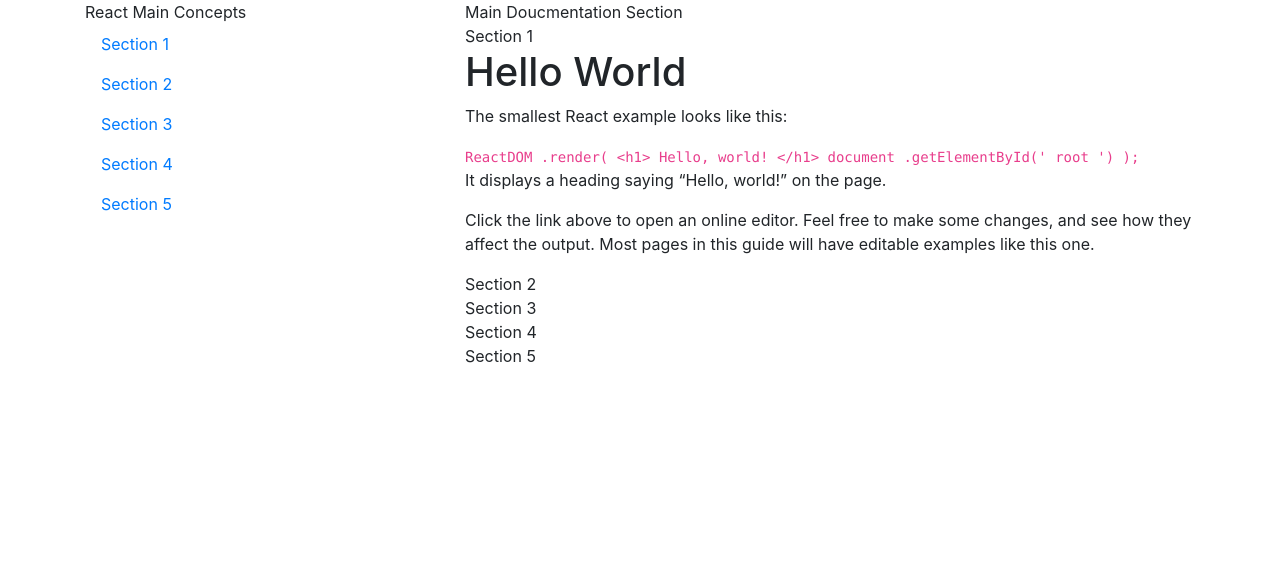
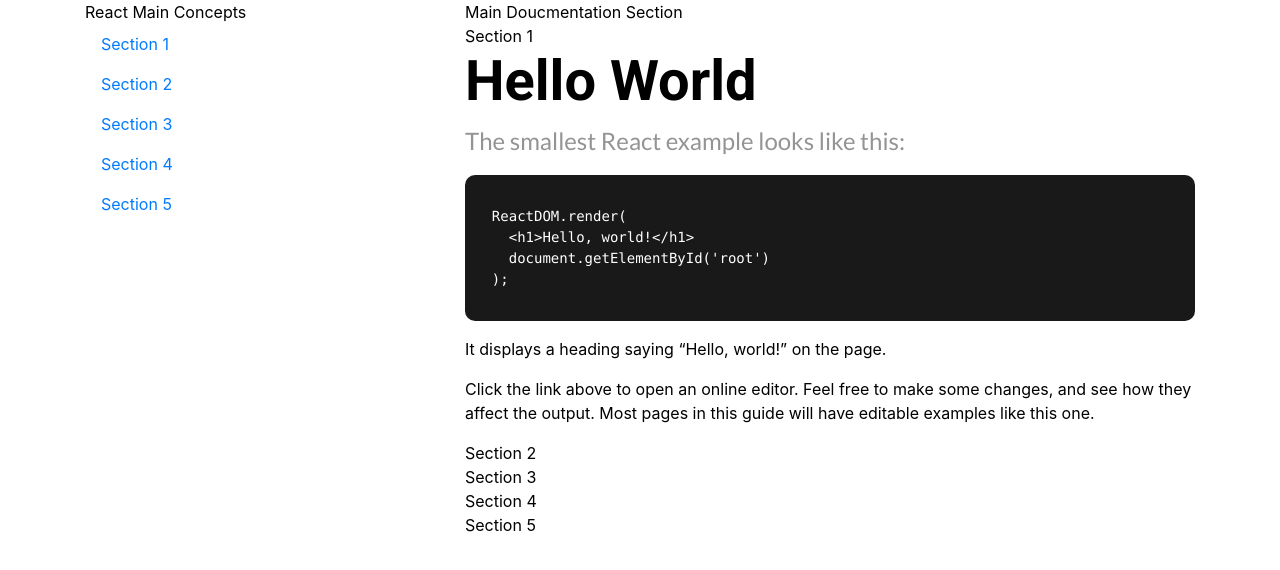
Before and after one commit to grimeswong/TechnicalDocumentationPage_FCC, a website: page src/index.html in a window 1280 px wide. Drawn offline with nearby package versions, Linux system fonts and the light colour scheme; files that its build step writes are made by us from their sources.

Commit message:
TPD-003: WIP styling the coding sections

```diff
--- a/src/css/style.scss
+++ b/src/css/style.scss
@@ -1 +1,31 @@
 @import "bootstrap";  // import bootstrap scss file from local storage
+
+* {
+  margin: 0;
+  padding: 0;
+}
+
+body {
+  font-size: 1em;
+  color: rgb(0,0,0);
+}
+
+pre {
+  padding: 10px;
+  color: rgb(255, 255, 255);
+  background-color: rgba(0, 0, 0, 0.9);
+  border-radius: 10px;
+}
+
+.main-section-title {
+  font-size: 3.5em;
+  font-weight: bold;
+  font-family: Roboto, sans-serif;
+}
+
+.main-section-description {
+  font-size: 1.5em;
+  font-weight: 300;
+  font-family: Lato, sans-serif;
+  color: rgb(148, 148, 148);
+}
--- a/src/index.html
+++ b/src/index.html
@@ -1,5 +1,6 @@
 <!DOCTYPE html>
 <html lang="en">
+
 <head>
   <meta charset="UTF-8">
   <meta name="viewport" content="width=device-width, initial-scale=1.0">
@@ -8,6 +9,7 @@
   <link rel="stylesheet" href="https://fonts.googleapis.com/css?family=Fredoka+One|Lora|Lora:bold|Roboto|Roboto:bold|Lato">
   <title>Technical Documentation Page</title>
 </head>
+
 <body>
   <!-- User Story #15: My Technical Documentation page should use at least one media query. -->
   <!-- User Story #14: On regular sized devices (laptops, desktops), the element with id="navbar" should be shown on the left side of the screen and should always be visible to the user. -->
@@ -29,18 +31,13 @@
           <h1 class="main-section-title">Hello World</h1>
           <p class="main-section-description">The smallest React example looks like this:</p>
           <article class="section-container">
-            <code class="code">
-              ReactDOM
-              <span class="keyword">.render(</span>
-              <span class="symbol"><</span><span class="html-tag">h1</span><span class="symbol">></span>
-              <span class="text">Hello, world!</span>
-              <span class="symbol"><&#47;</span><span class="html-tag">h1</span><span class="symbol">></span>
-              <span class="text">document</span>
-              <span class="symbol">.</span><span class="funciton">getElementById</span><span class="symbol">('</span>
-              <span class="text">root</span>
-              <span class="symbol">')</span>
-              <span class="symbol">);</span>
-            </code>
+            <pre>
+              <code class="code">
+  ReactDOM<span class="keyword">.render(</span>
+    <span class="symbol"><</span><span class="html-tag">h1</span><span class="symbol">></span><span class="text">Hello, world!</span><span class="symbol"><&#47;</span><span class="html-tag">h1</span><span class="symbol">></span>
+    <span class="text">document</span><span class="symbol">.</span><span class="funciton">getElementById</span><span class="symbol">('</span><span class="text">root</span><span class="symbol">')</span>
+  <span class="symbol">);</span></code>
+            </pre>
             <p class="section-code-description">
               It displays a heading saying “Hello, world!” on the page.
             </p>
@@ -59,4 +56,5 @@
     </div>
   </div>
 </body>
+
 </html>
```
